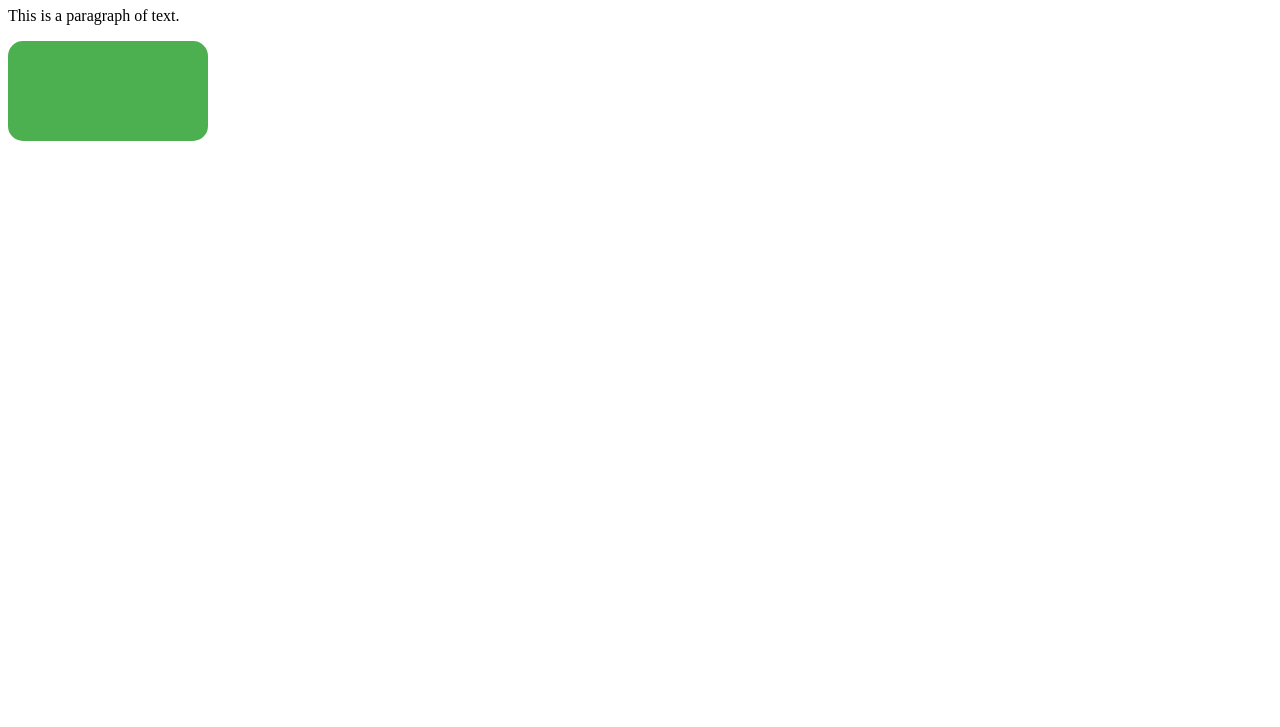
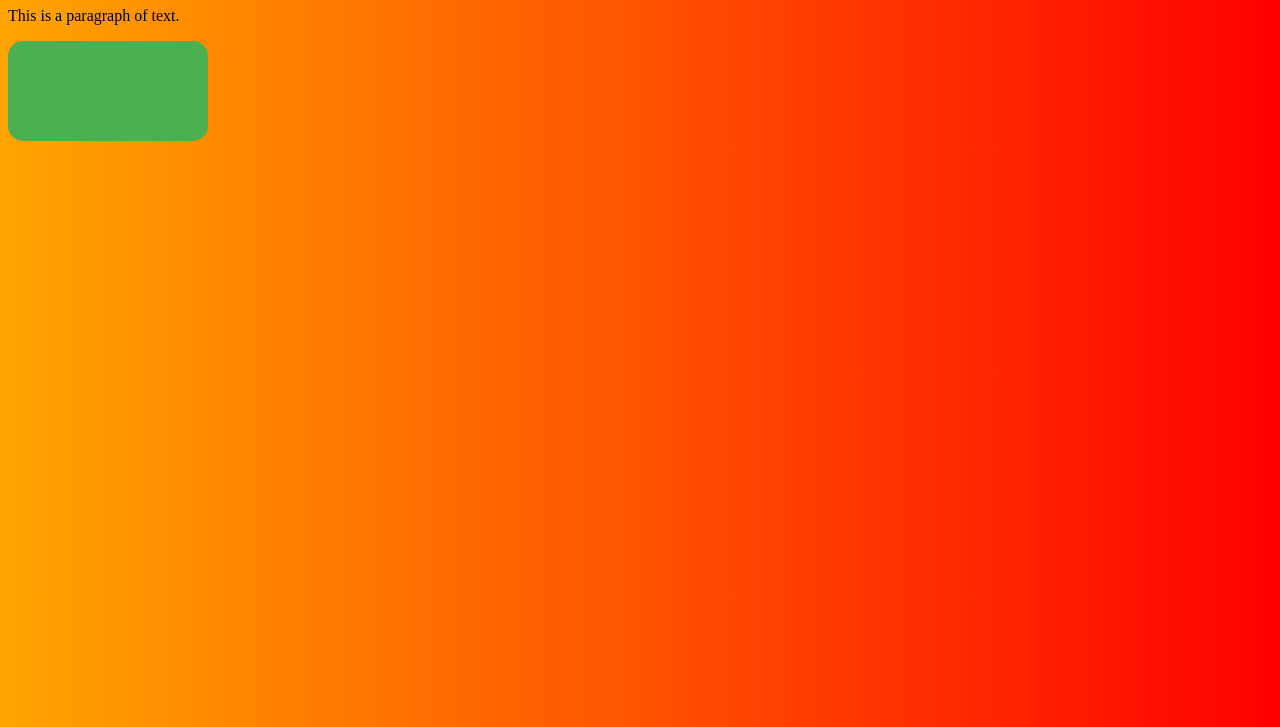
Before and after one commit to Daxerous-z/BUILDER, a plain HTML site: page index.html in a window 1280 px wide. Shown: the part 73-800 px from the top of the page. Drawn offline with Linux system fonts and the light colour scheme.

Commit message:
Update style.css

```diff
--- a/style.css
+++ b/style.css
@@ -6,5 +6,5 @@
 }
 
 body {
-  background: linear-gradient(to down, red, dark red);
+  background: linear-gradient(to left, red, orange);
 }
```
